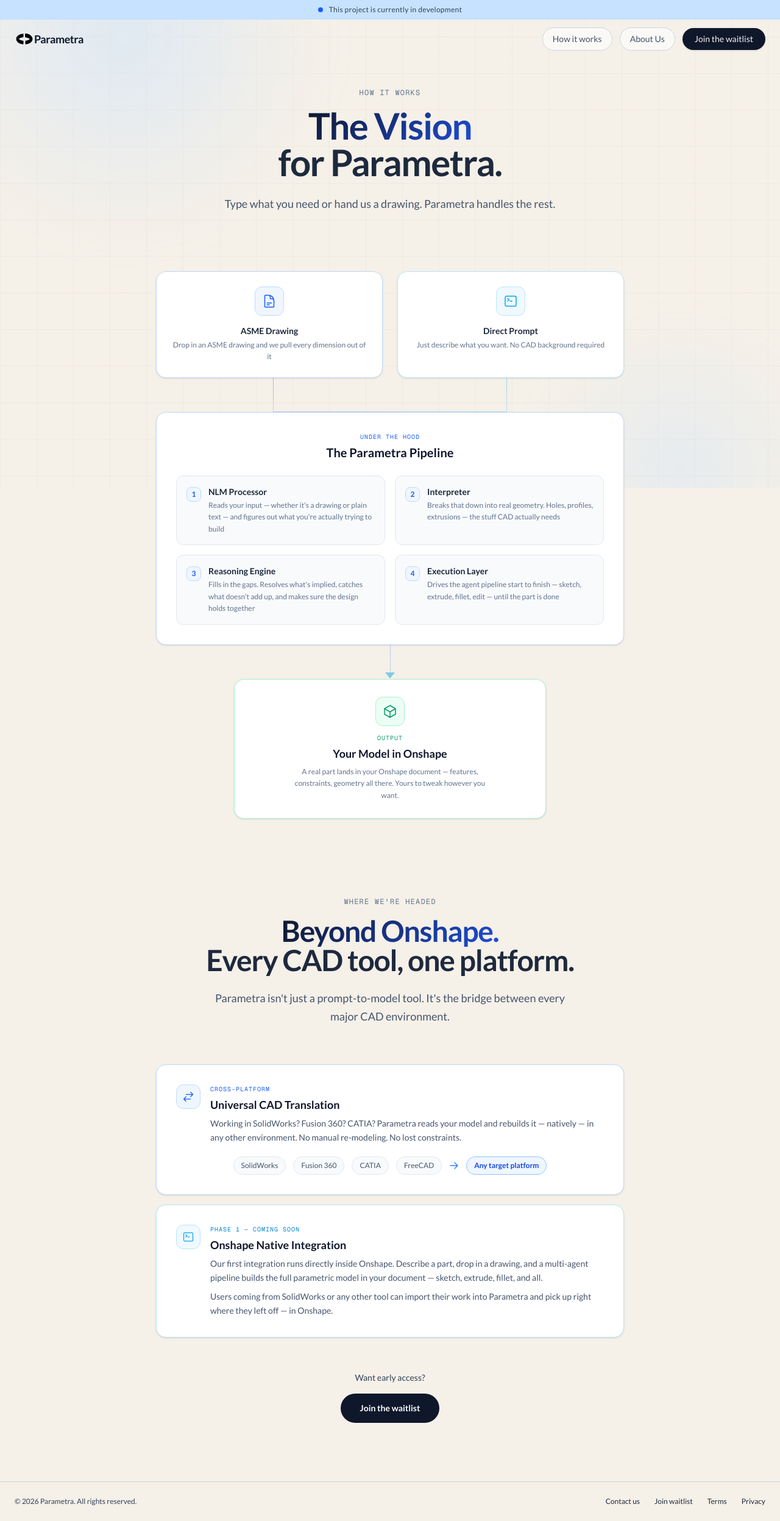
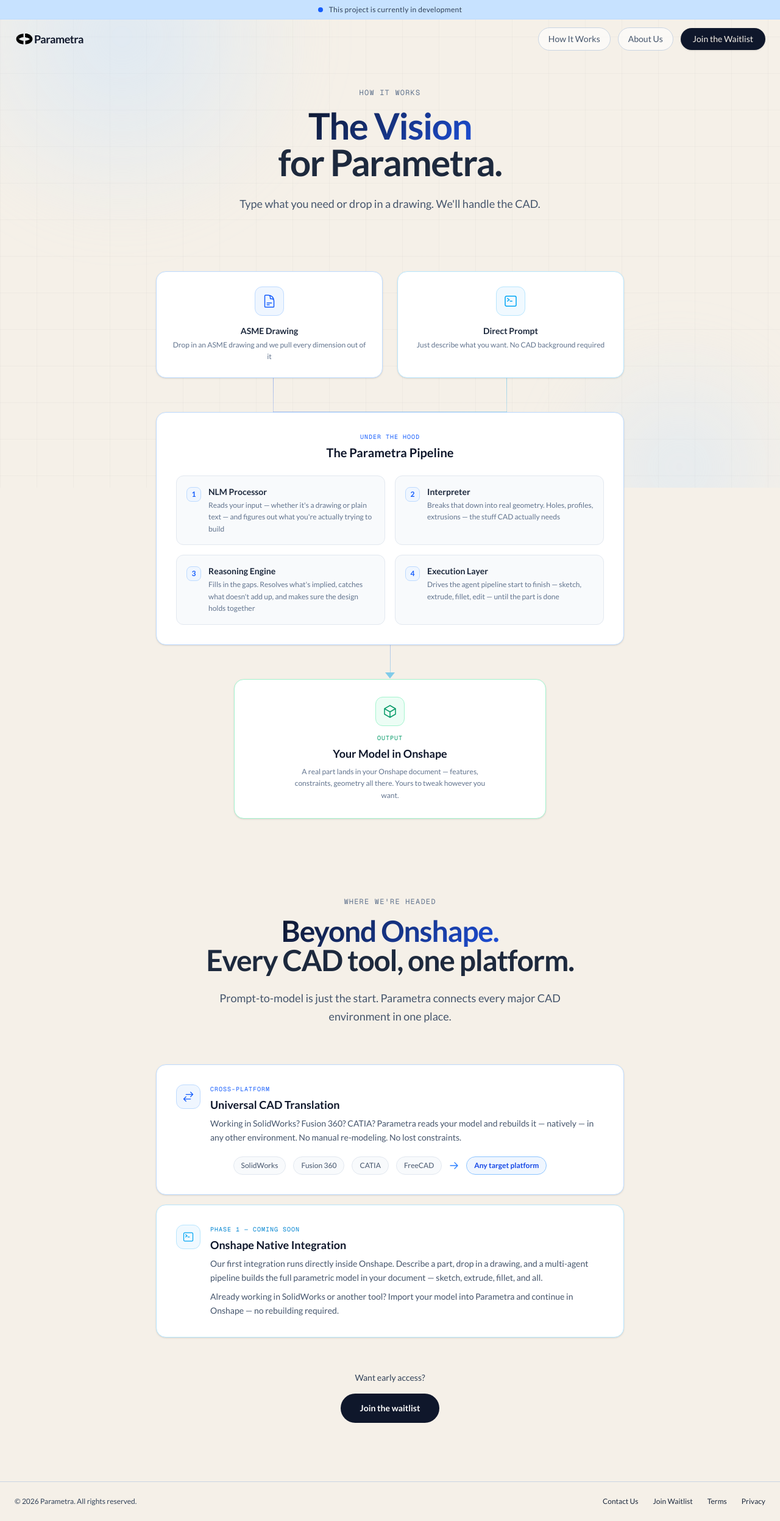
Before and after one commit to 141712CA-D/cadweb, a Next.js app: page /how-it-works in a window 1280 px wide. Shown: the whole page at 61% size. Built offline with nearby package versions, Linux system fonts and the light colour scheme.

Commit message:
refine copy: fix casing on nav links and clean up marketing text

```diff
--- a/app/about/page.tsx
+++ b/app/about/page.tsx
@@ -320,8 +320,8 @@
           <div className="max-w-7xl mx-auto flex flex-col sm:flex-row items-center justify-between gap-4">
             <p className="text-xs text-slate-700">© {new Date().getFullYear()} Parametra. All rights reserved.</p>
             <div className="grid grid-cols-2 gap-x-6 gap-y-3 sm:flex sm:items-center sm:gap-6">
-              <Link href="/contact" className="text-xs text-slate-800 hover:text-slate-900 transition-colors">Contact us</Link>
-              <Link href="/signup" className="text-xs text-slate-800 hover:text-slate-900 transition-colors">Join waitlist</Link>
+              <Link href="/contact" className="text-xs text-slate-800 hover:text-slate-900 transition-colors">Contact Us</Link>
+              <Link href="/signup" className="text-xs text-slate-800 hover:text-slate-900 transition-colors">Join Waitlist</Link>
               <Link href="/terms" className="text-xs text-slate-800 hover:text-slate-900 transition-colors">Terms</Link>
               <Link href="/privacy-policy" className="text-xs text-slate-800 hover:text-slate-900 transition-colors">Privacy</Link>
             </div>
--- a/app/components/Header.tsx
+++ b/app/components/Header.tsx
@@ -51,7 +51,7 @@
             href="/how-it-works"
             className="hidden sm:block text-sm font-medium px-4 py-2 rounded-full border border-slate-300 bg-white/60 text-slate-600 hover:border-blue-500 hover:bg-white hover:text-slate-900 transition-all duration-200"
           >
-            How it works
+            How It Works
           </Link>
           <Link
             href="/about"
@@ -66,7 +66,7 @@
             className="text-xs sm:text-sm font-medium px-4 sm:px-5 py-2 rounded-full bg-slate-900 text-[#F5F0E8] hover:bg-slate-700 transition-all duration-200 shadow-sm whitespace-nowrap"
           >
             <span className="sm:hidden">Waitlist</span>
-            <span className="hidden sm:inline">Join the waitlist</span>
+            <span className="hidden sm:inline">Join the Waitlist</span>
           </Link>
 
           {/* Mobile hamburger */}
@@ -101,7 +101,7 @@
                   onClick={() => setMenuOpen(false)}
                   className="flex items-center gap-3 px-4 py-3 text-sm text-slate-500 hover:text-slate-800 hover:bg-slate-50 transition-colors"
                 >
-                  How it works
+                  How It Works
                 </Link>
                 <div className="h-px bg-slate-100 mx-4" />
                 <Link
--- a/app/components/Hero.tsx
+++ b/app/components/Hero.tsx
@@ -104,7 +104,7 @@
   },
   {
     title: "One prompt. Every tool.",
-    summary: "Design where the job demands. Parametra removes the barrier between your intent and the CAD software that needs it.",
+    summary: "One prompt. Every tool. No rebuilding, no re-modeling, no starting over.",
   },
 ];
 
@@ -453,7 +453,7 @@
 
         <div className="flex flex-col gap-5">
           <p className="text-base leading-7 text-slate-500 sm:text-lg sm:leading-8">
-            Parametra is the most advanced design engine to bring your ideas to life. Built with Onshape in mind, Parametra allows you to not only build models, but persist designs across CAD software — making your toolset limitless.
+            Describe what you need. Parametra builds it — parametric, constrained, and ready to go. Design in Onshape, persist anywhere. Your tools, your workflow, no limits.
           </p>
           <div className="rounded-lg border border-slate-200 bg-white p-5 shadow-sm">
             <div className="relative overflow-hidden rounded-lg">
--- a/app/contact/page.tsx
+++ b/app/contact/page.tsx
@@ -263,7 +263,7 @@
         ) : (
           <>
             <h1 className="text-2xl font-bold text-slate-900 mb-1">Get in touch</h1>
-            <p className="text-sm text-slate-500 mb-8">Have a question or want to learn more? We&apos;d love to hear from you.</p>
+            <p className="text-sm text-slate-500 mb-8">Have a question or want to learn more? Drop us a message.</p>
 
             <div className="flex gap-2 mb-8 p-1 rounded-xl bg-slate-100 border border-slate-200">
               {(["individual", "team"] as FormType[]).map((t) => (
@@ -404,9 +404,9 @@
       <div className="max-w-7xl mx-auto flex flex-col sm:flex-row items-center justify-between gap-4">
         <p className="text-xs text-slate-700">© {new Date().getFullYear()} Parametra. All rights reserved.</p>
         <div className="grid grid-cols-3 gap-x-6 gap-y-3 sm:flex sm:items-center sm:gap-6">
-          <Link href="/how-it-works" className="text-xs text-slate-800 hover:text-slate-900 transition-colors">How it works</Link>
+          <Link href="/how-it-works" className="text-xs text-slate-800 hover:text-slate-900 transition-colors">How It Works</Link>
           <Link href="/about" className="text-xs text-slate-800 hover:text-slate-900 transition-colors">About</Link>
-          <Link href="/signup" className="text-xs text-slate-800 hover:text-slate-900 transition-colors">Join waitlist</Link>
+          <Link href="/signup" className="text-xs text-slate-800 hover:text-slate-900 transition-colors">Join Waitlist</Link>
           <Link href="/terms" className="text-xs text-slate-800 hover:text-slate-900 transition-colors">Terms</Link>
           <Link href="/privacy-policy" className="text-xs text-slate-800 hover:text-slate-900 transition-colors">Privacy</Link>
         </div>
--- a/app/how-it-works/page.tsx
+++ b/app/how-it-works/page.tsx
@@ -52,7 +52,7 @@
             <span className="text-slate-800">for Parametra.</span>
           </h1>
           <p className="mt-6 text-slate-600 text-base sm:text-lg max-w-xl mx-auto leading-relaxed">
-            Type what you need or hand us a drawing. Parametra handles the rest.
+            Type what you need or drop in a drawing. We'll handle the CAD.
           </p>
         </div>
 
@@ -163,7 +163,7 @@
               <span className="text-slate-800">Every CAD tool, one platform.</span>
             </h2>
             <p className="mt-6 text-slate-600 text-base sm:text-lg max-w-xl mx-auto leading-relaxed">
-              Parametra isn&apos;t just a prompt-to-model tool. It&apos;s the bridge between every major CAD environment.
+              Prompt-to-model is just the start. Parametra connects every major CAD environment in one place.
             </p>
           </div>
 
@@ -220,7 +220,7 @@
                   Our first integration runs directly inside Onshape. Describe a part, drop in a drawing, and a multi-agent pipeline builds the full parametric model in your document — sketch, extrude, fillet, and all.
                 </p>
                 <p className="text-xs sm:text-sm text-slate-600 mt-2 leading-relaxed">
-                  Users coming from SolidWorks or any other tool can import their work into Parametra and pick up right where they left off — in Onshape.
+                  Already working in SolidWorks or another tool? Import your model into Parametra and continue in Onshape — no rebuilding required.
                 </p>
               </div>
             </div>
@@ -246,8 +246,8 @@
         <div className="max-w-7xl mx-auto flex flex-col sm:flex-row items-center justify-between gap-4">
           <p className="text-xs text-slate-700">© {new Date().getFullYear()} Parametra. All rights reserved.</p>
           <div className="grid grid-cols-2 gap-x-6 gap-y-3 sm:flex sm:items-center sm:gap-6">
-            <Link href="/contact" className="text-xs text-slate-800 hover:text-slate-900 transition-colors">Contact us</Link>
-            <Link href="/signup" className="text-xs text-slate-800 hover:text-slate-900 transition-colors">Join waitlist</Link>
+            <Link href="/contact" className="text-xs text-slate-800 hover:text-slate-900 transition-colors">Contact Us</Link>
+            <Link href="/signup" className="text-xs text-slate-800 hover:text-slate-900 transition-colors">Join Waitlist</Link>
             <Link href="/terms" className="text-xs text-slate-800 hover:text-slate-900 transition-colors">Terms</Link>
             <Link href="/privacy-policy" className="text-xs text-slate-800 hover:text-slate-900 transition-colors">Privacy</Link>
           </div>
--- a/app/page.tsx
+++ b/app/page.tsx
@@ -63,10 +63,10 @@
             <p className="text-xs text-slate-700">© {new Date().getFullYear()} Parametra. All rights reserved.</p>
             <p className="text-xs text-slate-600 font-mono sm:absolute sm:left-1/2 sm:-translate-x-1/2">v1.5.1.1</p>
             <div className="grid grid-cols-3 justify-items-center gap-x-6 gap-y-3 sm:flex sm:items-center sm:gap-6">
-              <a href="/how-it-works" className="text-xs text-slate-800 hover:text-slate-900 transition-colors">How it works</a>
+              <a href="/how-it-works" className="text-xs text-slate-800 hover:text-slate-900 transition-colors">How It Works</a>
               <a href="/about" className="text-xs text-slate-800 hover:text-slate-900 transition-colors">About</a>
-              <a href="/contact" className="text-xs text-slate-800 hover:text-slate-900 transition-colors">Contact us</a>
-              <a href="/signup" className="text-xs text-slate-800 hover:text-slate-900 transition-colors">Join waitlist</a>
+              <a href="/contact" className="text-xs text-slate-800 hover:text-slate-900 transition-colors">Contact Us</a>
+              <a href="/signup" className="text-xs text-slate-800 hover:text-slate-900 transition-colors">Join Waitlist</a>
               <a href="/terms" className="text-xs text-slate-800 hover:text-slate-900 transition-colors">Terms</a>
               <a href="/privacy-policy" className="text-xs text-slate-800 hover:text-slate-900 transition-colors">Privacy</a>
             </div>
--- a/app/signup/page.tsx
+++ b/app/signup/page.tsx
@@ -331,7 +331,7 @@
               </svg>
             </div>
             <h2 className="text-xl font-bold text-slate-900">You&apos;re on the list.</h2>
-            <p className="text-sm text-slate-500 max-w-xs leading-relaxed">We&apos;ll reach out when access opens up. Big things are coming.</p>
+            <p className="text-sm text-slate-500 max-w-xs leading-relaxed">We&apos;ll reach out when access opens up. You won&apos;t want to miss it.</p>
             <p className="text-xs text-slate-400 max-w-xs leading-relaxed">If this is your first time receiving an email from {process.env.NEXT_PUBLIC_MAIL_FROM_EMAIL ?? "no-reply@parametra.ai"}, please unmark us as spam if applicable.</p>
             <button
               onClick={() => { sessionStorage.removeItem("introPlayed"); window.location.href = "/"; }}
@@ -499,9 +499,9 @@
       <div className="max-w-7xl mx-auto flex flex-col sm:flex-row items-center justify-between gap-4">
         <p className="text-xs text-slate-700">© {new Date().getFullYear()} Parametra. All rights reserved.</p>
         <div className="grid grid-cols-3 gap-x-6 gap-y-3 sm:flex sm:items-center sm:gap-6">
-          <Link href="/how-it-works" className="text-xs text-slate-800 hover:text-slate-900 transition-colors">How it works</Link>
+          <Link href="/how-it-works" className="text-xs text-slate-800 hover:text-slate-900 transition-colors">How It Works</Link>
           <Link href="/about" className="text-xs text-slate-800 hover:text-slate-900 transition-colors">About</Link>
-          <Link href="/contact" className="text-xs text-slate-800 hover:text-slate-900 transition-colors">Contact us</Link>
+          <Link href="/contact" className="text-xs text-slate-800 hover:text-slate-900 transition-colors">Contact Us</Link>
           <Link href="/terms" className="text-xs text-slate-800 hover:text-slate-900 transition-colors">Terms</Link>
           <Link href="/privacy-policy" className="text-xs text-slate-800 hover:text-slate-900 transition-colors">Privacy</Link>
         </div>
```
